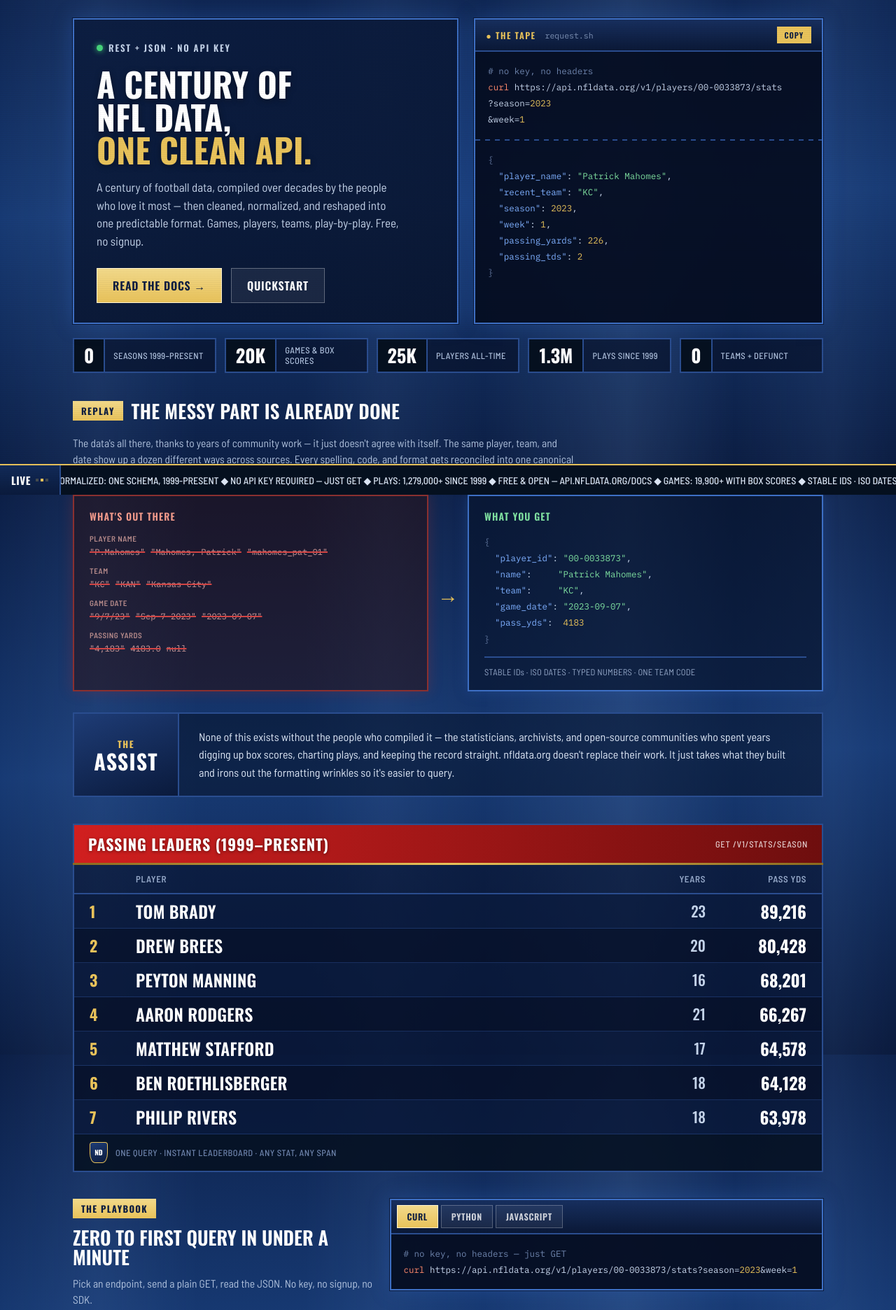
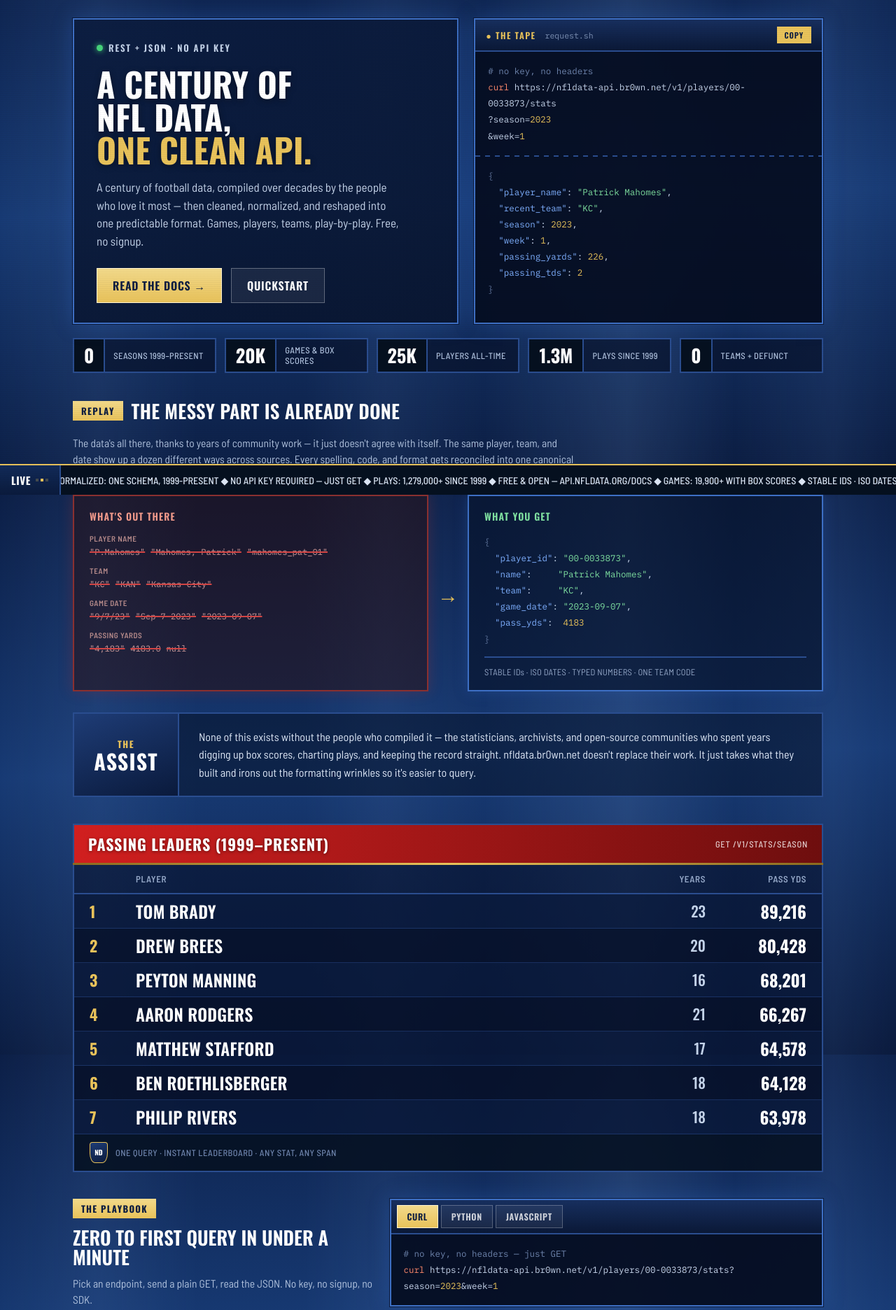
Before and after one commit to oooShiny/nfl-data-api, a PHP site: page / in a window 1280 px wide. Shown: the part 93-1965 px from the top of the page at 70% size. Run offline with PHP 8.4, Linux system fonts and the light colour scheme; data that the repository does not hold is empty.

Commit message:
Move site to nfldata.br0wn.net and API to nfldata-api.br0wn.net
Replace all nfldata.org references in the web frontend, README, Swagger
theme, and the nightly refresh workflow. The Fly cert for
nfldata-api.br0wn.net is issued and serving.

Co-Authored-By: Claude Opus 5.5 <noreply@anthropic.com>

```diff
--- a/api/static/swagger-broadcast.css
+++ b/api/static/swagger-broadcast.css
@@ -1,4 +1,4 @@
-/* Broadcast theme overrides for Swagger UI, matching nfldata.org's web/ frontend. */
+/* Broadcast theme overrides for Swagger UI, matching nfldata.br0wn.net's web/ frontend. */
 
 :root {
     --bg-deep: #0b1c40;
--- a/web/data_coverage.php
+++ b/web/data_coverage.php
@@ -28,7 +28,7 @@ require __DIR__ . '/includes/header.php';
     <div class="page-pinstripe"></div>
     <div class="section-body" style="padding: 16px 20px;">
         <p style="font-family: 'Barlow Semi Condensed', sans-serif; font-size: 15.5px; color: var(--text-muted); line-height: 1.6; margin: 0 0 14px;">
-            nfldata.org combines several public NFL data sources &mdash; nflverse, Pro-Football-Reference, FiveThirtyEight, and others &mdash; into one normalized schema. Coverage varies by dataset: games and final scores go back to <?= htmlspecialchars((string) $seasonMin) ?>, while play-by-play, advanced stats, and betting data generally start in 1999 or later. The table below breaks down what's available for each part of the database, with current row counts.
+            nfldata.br0wn.net combines several public NFL data sources &mdash; nflverse, Pro-Football-Reference, FiveThirtyEight, and others &mdash; into one normalized schema. Coverage varies by dataset: games and final scores go back to <?= htmlspecialchars((string) $seasonMin) ?>, while play-by-play, advanced stats, and betting data generally start in 1999 or later. The table below breaks down what's available for each part of the database, with current row counts.
         </p>
         <div class="coverage-chips">
             <div class="chip">
@@ -353,7 +353,7 @@ require __DIR__ . '/includes/header.php';
             </table>
         </div>
         <p style="font-family: 'Barlow Semi Condensed', sans-serif; font-size: 13px; color: var(--text-dim); margin: 14px 0 0;">
-            Row counts last refreshed: <?= htmlspecialchars($health['last_refresh'] ?? 'unknown') ?>. See <a href="https://api.nfldata.org/docs">the API docs</a> for full endpoint &amp; field reference.
+            Row counts last refreshed: <?= htmlspecialchars($health['last_refresh'] ?? 'unknown') ?>. See <a href="https://nfldata-api.br0wn.net/docs">the API docs</a> for full endpoint &amp; field reference.
         </p>
     </div>
 </section>
--- a/web/includes/api.php
+++ b/web/includes/api.php
@@ -1,7 +1,7 @@
 <?php
-// Shared helper for calling api.nfldata.org from frontend pages.
+// Shared helper for calling nfldata-api.br0wn.net from frontend pages.
 
-const NFL_API_BASE = 'https://api.nfldata.org/v1';
+const NFL_API_BASE = 'https://nfldata-api.br0wn.net/v1';
 
 /**
  * GET a path from the nfldata API and decode the JSON response.
@@ -19,7 +19,7 @@ function nfl_api_get(string $path, array $params = []): ?array {
         'http' => [
             'method' => 'GET',
             'timeout' => 15,
-            'header' => "User-Agent: nfldata.org-frontend\r\n",
+            'header' => "User-Agent: nfldata.br0wn.net-frontend\r\n",
             'ignore_errors' => true,
         ],
     ]);
--- a/web/includes/footer.php
+++ b/web/includes/footer.php
@@ -5,7 +5,7 @@
     <footer class="site-footer">
         <div class="footer-top">
             <div class="wordmark">NFL<span class="gold">DATA</span>.ORG</div>
-            <div class="copyright">&copy; <?= date('Y') ?> nfldata.org &mdash; Built on public NFL play-by-play data.</div>
+            <div class="copyright">&copy; <?= date('Y') ?> nfldata.br0wn.net &mdash; Built on public NFL play-by-play data.</div>
         </div>
     </footer>
     <?php
--- a/web/includes/header.php
+++ b/web/includes/header.php
@@ -6,7 +6,7 @@ $nav_links = [
     '/' => 'Home',
     '/built_with.php' => 'Built with This Data',
     '/data_coverage.php' => 'Data Coverage',
-    'https://api.nfldata.org/docs' => 'API Docs',
+    'https://nfldata-api.br0wn.net/docs' => 'API Docs',
 ];
 
 $current_page = basename($_SERVER['PHP_SELF']);
@@ -16,7 +16,7 @@ $current_page = basename($_SERVER['PHP_SELF']);
 <head>
     <meta charset="UTF-8">
     <meta name="viewport" content="width=device-width, initial-scale=1.0">
-    <title><?= htmlspecialchars($page_title) ?> - nfldata.org</title>
+    <title><?= htmlspecialchars($page_title) ?> - nfldata.br0wn.net</title>
     <link rel="preconnect" href="https://fonts.googleapis.com">
     <link rel="preconnect" href="https://fonts.gstatic.com" crossorigin>
     <link href="https://fonts.googleapis.com/css2?family=Oswald:wght@500;600;700&family=Barlow+Semi+Condensed:wght@400;500;600;700&family=IBM+Plex+Mono:wght@400;500;600&display=swap" rel="stylesheet">
--- a/web/index.php
+++ b/web/index.php
@@ -31,7 +31,7 @@ require __DIR__ . '/includes/header.php';
         <h1>A Century of<br>NFL Data,<br><span class="gold">One Clean API.</span></h1>
         <p>A century of football data, compiled over decades by the people who love it most &mdash; then cleaned, normalized, and reshaped into one predictable format. Games, players, teams, play-by-play. Free, no signup.</p>
         <div class="hero-cta">
-            <a href="https://api.nfldata.org/docs" class="btn-gold">Read the Docs &rarr;</a>
+            <a href="https://nfldata-api.br0wn.net/docs" class="btn-gold">Read the Docs &rarr;</a>
             <a href="#quickstart" class="btn-ghost">Quickstart</a>
         </div>
     </div>
@@ -39,11 +39,11 @@ require __DIR__ . '/includes/header.php';
         <div class="tape-header">
             <span class="tape-label">&#9679; The Tape</span>
             <span class="tape-file">request.sh</span>
-            <button class="copy-btn" type="button" data-copy="curl https://api.nfldata.org/v1/players/00-0033873/stats?season=2023&amp;week=1">COPY</button>
+            <button class="copy-btn" type="button" data-copy="curl https://nfldata-api.br0wn.net/v1/players/00-0033873/stats?season=2023&amp;week=1">COPY</button>
         </div>
         <div class="code-block">
             <div class="dim"># no key, no headers</div>
-            <div><span class="verb">curl</span> https://api.nfldata.org/v1/players/00-0033873/stats
+            <div><span class="verb">curl</span> https://nfldata-api.br0wn.net/v1/players/00-0033873/stats
                 <br>?season=<span class="num">2023</span>
                 <br>&amp;week=<span class="num">1</span></div>
         </div>
@@ -155,7 +155,7 @@ require __DIR__ . '/includes/header.php';
             <span class="label-lg">Assist</span>
         </div>
         <div class="credit-body">
-            <p>None of this exists without the people who compiled it &mdash; the statisticians, archivists, and open-source communities who spent years digging up box scores, charting plays, and keeping the record straight. nfldata.org doesn't replace their work. It just takes what they built and irons out the formatting wrinkles so it's easier to query.</p>
+            <p>None of this exists without the people who compiled it &mdash; the statisticians, archivists, and open-source communities who spent years digging up box scores, charting plays, and keeping the record straight. nfldata.br0wn.net doesn't replace their work. It just takes what they built and irons out the formatting wrinkles so it's easier to query.</p>
         </div>
     </div>
 </section>
@@ -229,19 +229,19 @@ require __DIR__ . '/includes/header.php';
             </div>
             <div class="code-block tab-panel active" data-tabpanel="curl">
                 <div class="dim"># no key, no headers &mdash; just GET</div>
-                <div><span class="verb">curl</span> https://api.nfldata.org/v1/players/00-0033873/stats?season=<span class="num">2023</span>&amp;week=<span class="num">1</span></div>
+                <div><span class="verb">curl</span> https://nfldata-api.br0wn.net/v1/players/00-0033873/stats?season=<span class="num">2023</span>&amp;week=<span class="num">1</span></div>
             </div>
             <div class="code-block tab-panel" data-tabpanel="python">
                 <div><span class="key">import</span> requests</div>
                 <div>&nbsp;</div>
                 <div>r = requests.<span class="str">get</span>(</div>
-                <div>&nbsp;&nbsp;&nbsp;&nbsp;<span class="str">"https://api.nfldata.org/v1/players/00-0033873/stats?season=2023&amp;week=1"</span></div>
+                <div>&nbsp;&nbsp;&nbsp;&nbsp;<span class="str">"https://nfldata-api.br0wn.net/v1/players/00-0033873/stats?season=2023&amp;week=1"</span></div>
                 <div>)</div>
                 <div><span class="str">print</span>(r.json()[<span class="str">"data"</span>][<span class="num">0</span>][<span class="str">"passing_yards"</span>])&nbsp;&nbsp;<span class="dim"># 226</span></div>
             </div>
             <div class="code-block tab-panel" data-tabpanel="js">
                 <div><span class="key">const</span> res = <span class="key">await</span> <span class="str">fetch</span>(</div>
-                <div>&nbsp;&nbsp;<span class="str">"https://api.nfldata.org/v1/players/00-0033873/stats?season=2023&amp;week=1"</span></div>
+                <div>&nbsp;&nbsp;<span class="str">"https://nfldata-api.br0wn.net/v1/players/00-0033873/stats?season=2023&amp;week=1"</span></div>
                 <div>);</div>
                 <div><span class="key">const</span> data = <span class="key">await</span> res.<span class="str">json</span>();</div>
                 <div>console.<span class="str">log</span>(data.data[0].passing_yards); <span class="dim">// 226</span></div>
@@ -254,7 +254,7 @@ require __DIR__ . '/includes/header.php';
 <section id="endpoints" style="margin-top: 38px;">
     <div class="section-header blue">
         <h2>The Lineup</h2>
-        <a href="https://api.nfldata.org/docs" style="font-family: 'Oswald', sans-serif; font-weight: 600; font-size: 13px; letter-spacing: 0.06em; text-transform: uppercase;">Full Reference &rarr;</a>
+        <a href="https://nfldata-api.br0wn.net/docs" style="font-family: 'Oswald', sans-serif; font-weight: 600; font-size: 13px; letter-spacing: 0.06em; text-transform: uppercase;">Full Reference &rarr;</a>
     </div>
     <div class="page-pinstripe"></div>
     <div class="section-body">
```
Also changed, not shown: web/built_with.php (+5 -5 lines), .github/workflows/refresh.yml, README.md.
